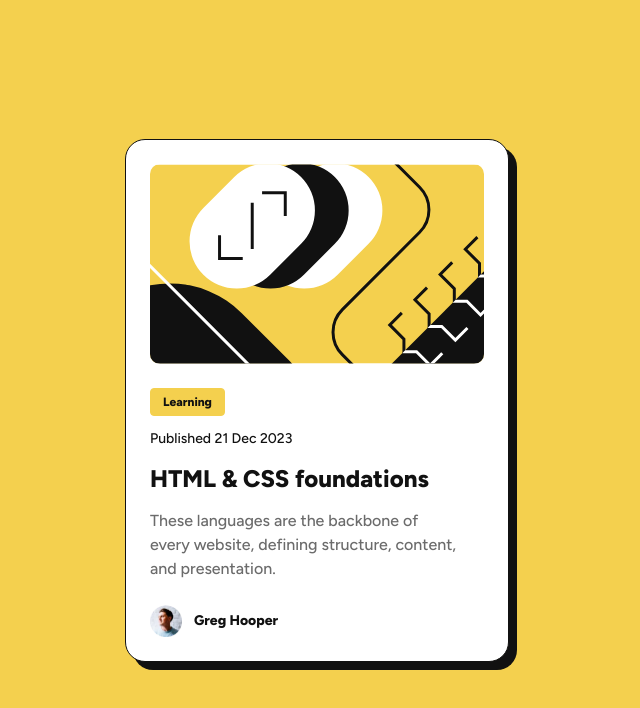
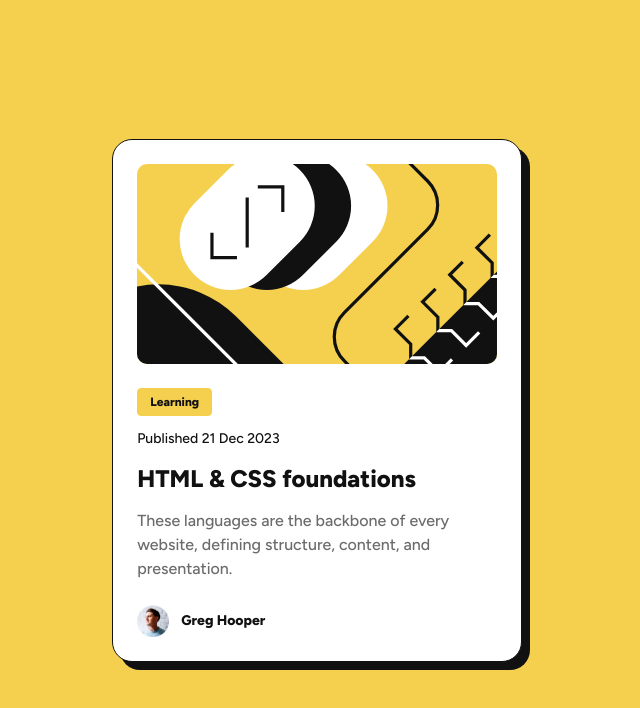
Before and after one commit to Esraa200114/Blog-preview-card, a website: page index.html in a window 1280 px wide. Shown: the whole page, without its empty margins (323-963 px from the left). Drawn offline with Linux system fonts and the light colour scheme.

Commit message:
Adjustments

```diff
--- a/index.html
+++ b/index.html
@@ -20,7 +20,7 @@
     <main class="h-full flex items-center justify-center font-body">
       <!-- Card -->
       <article
-        class="group rounded-20 p-6 m-6 md:w-3/10 bg-white border border-gray-950 shadow-neoBrutalist hover:shadow-neoBrutalistHover"
+        class="group rounded-20 p-6 m-6 md:w-8/25 bg-white border border-gray-950 shadow-neoBrutalist hover:shadow-neoBrutalistHover"
       >
         <!-- Card Image -->
         <img
--- a/tailwind.config.js
+++ b/tailwind.config.js
@@ -65,7 +65,7 @@
         20: "20px",
       },
       width: {
-        "3/10": "30%",
+        "8/25": "32%",
       },
     },
   },
```
Also changed, not shown: public/styles.css.
